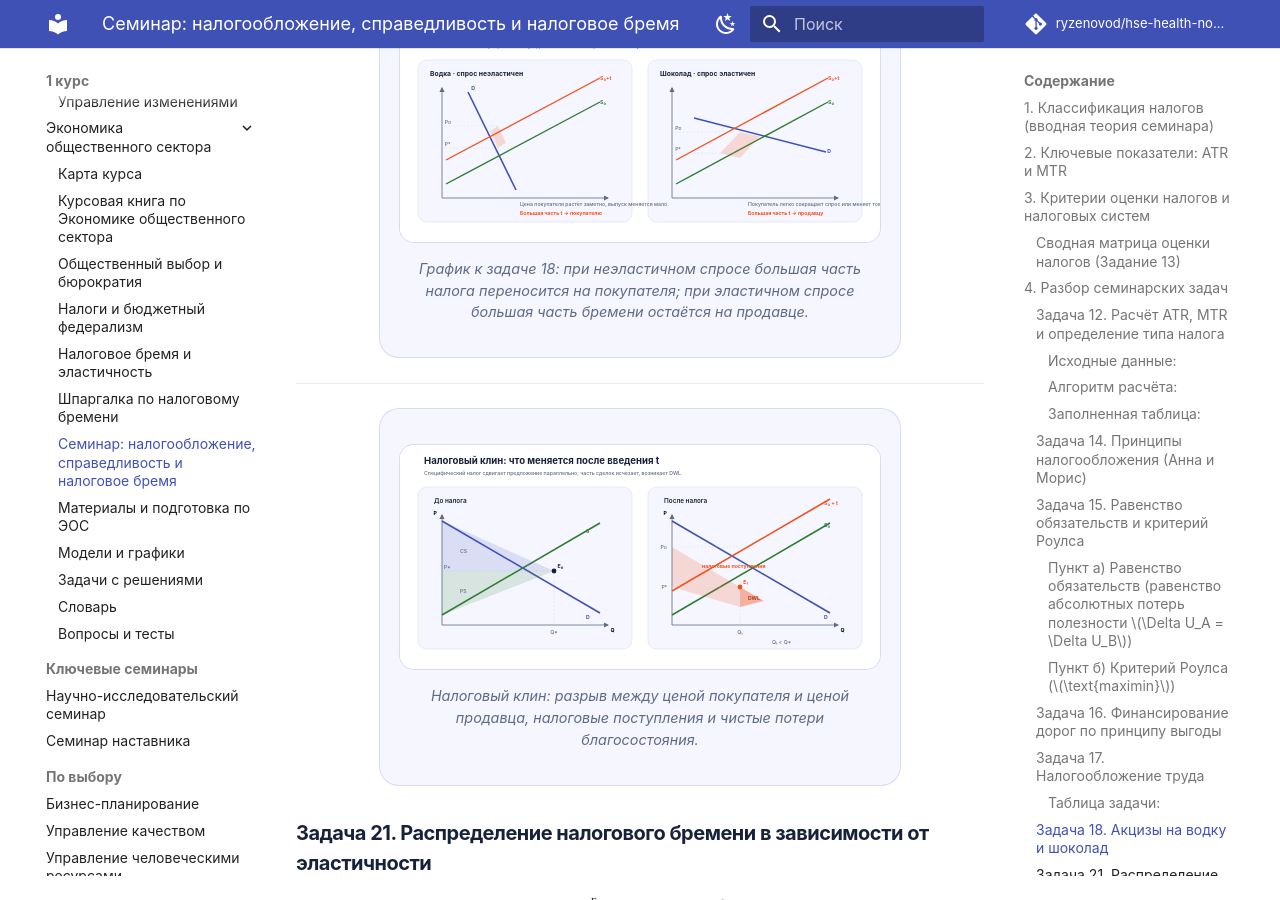
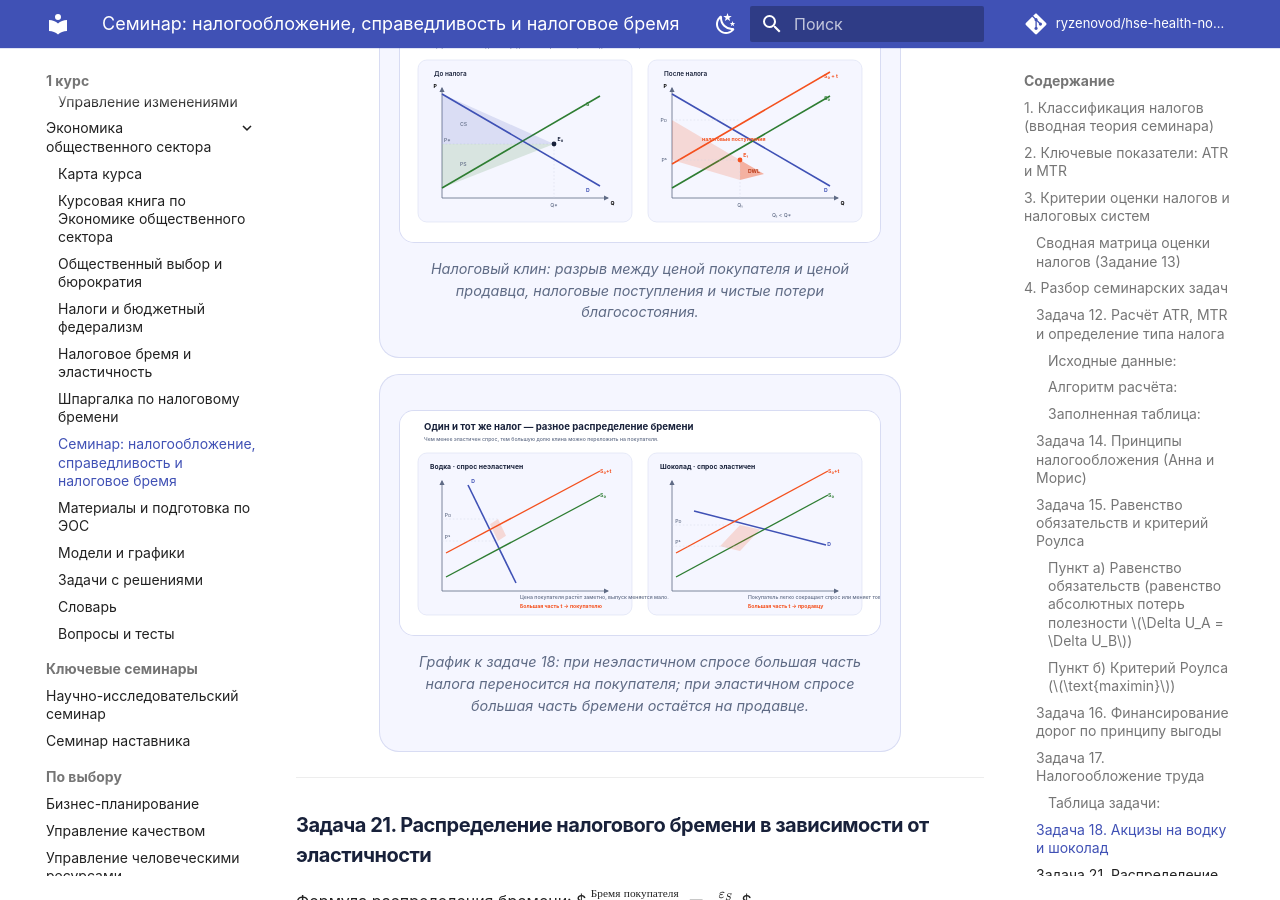
Before and after one commit to ryzenovod/hse-health-notes, an MkDocs documentation site: the page built from docs/year-1/public-sector-economics-tax-seminar.md, in a window 1280 px wide and 900 px high, scrolled down 8207 px. Built offline with MkDocs 1.6.1 and Material for MkDocs 9.7.7, drawn with Linux system fonts in a browser that asks for light colours; comment, search, counter and statistics services are not loaded.

Commit message:
Keep the general tax-wedge graph first in exercise 18

```diff
--- a/docs/year-1/public-sector-economics-tax-seminar.md
+++ b/docs/year-1/public-sector-economics-tax-seminar.md
@@ -218,16 +218,18 @@ $$5 - 0{,}5(6 - T_B) = 8 - T_B \implies 2 + 0{,}5 T_B = 8 - T_B \implies 1{,}5 T
 ---
 
 <figure class="lecture-figure" markdown>
+[![Налоговый клин, налоговые поступления и чистые потери благосостояния](../assets/eos-materials/tax-incidence-dwl.svg)](../assets/eos-materials/tax-incidence-dwl.svg)
+<figcaption>Налоговый клин: разрыв между ценой покупателя и ценой продавца, налоговые поступления и чистые потери благосостояния.</figcaption>
+</figure>
+
+<figure class="lecture-figure" markdown>
 [![Сравнение налогового бремени на рынке водки с неэластичным спросом и шоколада с эластичным спросом](../assets/eos-materials/tax-incidence-vodka-chocolate.svg)](../assets/eos-materials/tax-incidence-vodka-chocolate.svg)
 <figcaption>График к задаче 18: при неэластичном спросе большая часть налога переносится на покупателя; при эластичном спросе большая часть бремени остаётся на продавце.</figcaption>
 </figure>
 
 ---
 
-<figure class="lecture-figure" markdown>
-[![Налоговый клин, налоговые поступления и чистые потери благосостояния](../assets/eos-materials/tax-incidence-dwl.svg)](../assets/eos-materials/tax-incidence-dwl.svg)
-<figcaption>Налоговый клин: разрыв между ценой покупателя и ценой продавца, налоговые поступления и чистые потери благосостояния.</figcaption>
-</figure>
+
 
 ### Задача 21. Распределение налогового бремени в зависимости от эластичности
 
```
